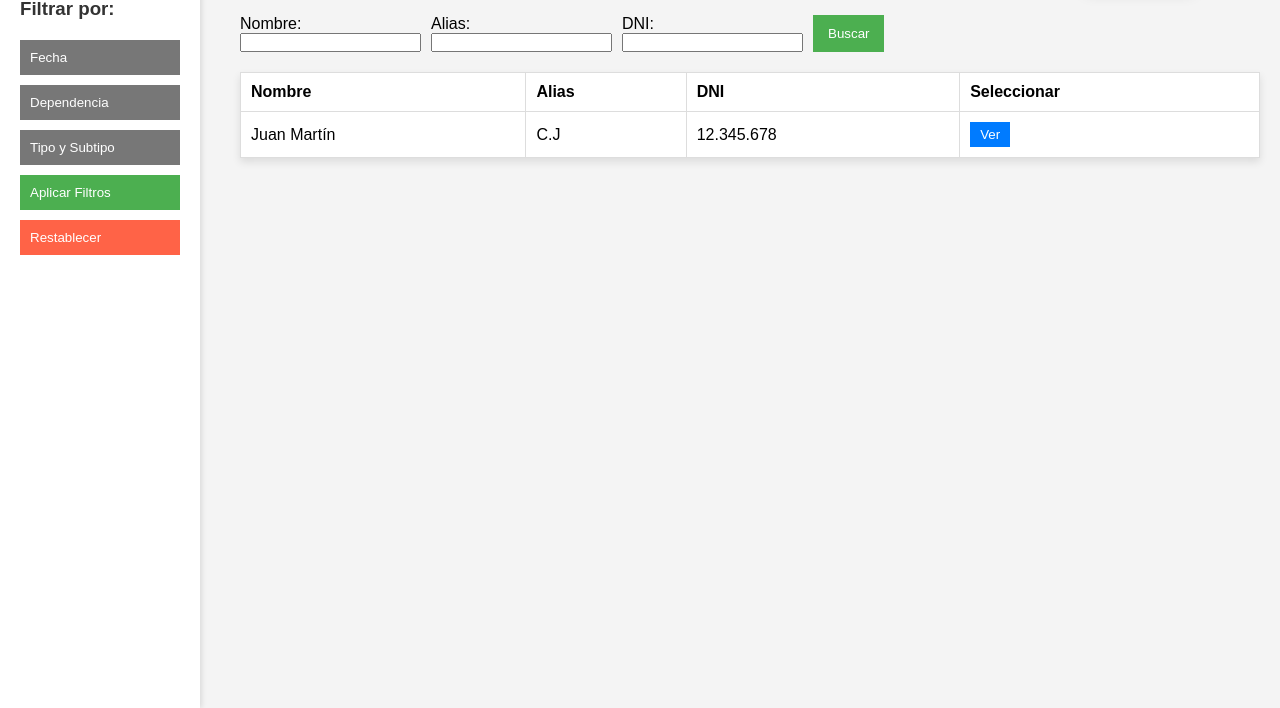
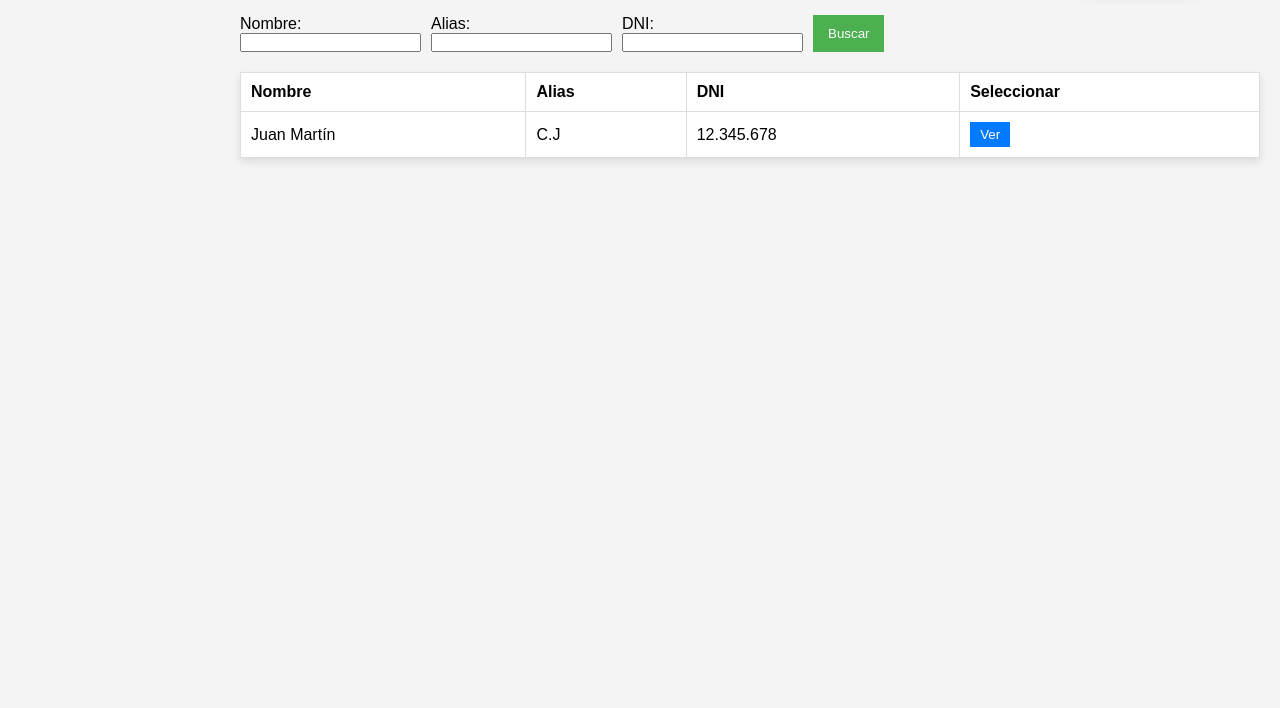
Before and after one commit to sofiaguer0/SAE911, a plain HTML site: page Frontend/historialdetenido.html in a window 1280 px wide. Shown: the part 92-800 px from the top of the page. Drawn offline with Linux system fonts and the light colour scheme.

Commit message:
Descripción clara de los cambios realizados

```diff
--- a/historialdetenido.html
+++ b/Frontend/historialdetenido.html
@@ -4,15 +4,15 @@
     <meta charset="UTF-8">
     <meta name="viewport" content="width=device-width, initial-scale=1.0">
     <title>Búsqueda de Individuos</title>
-    <link rel="stylesheet" href="historialdetenido.css">
+    <link rel="stylesheet" href="diseño/historialdetenido.css">
 </head>
 <body>
     <!-- Header -->
     <header class="header">
-        <div class="logo-container">
+<!--         <div class="logo-container">
             <img src="logo_catamarca.png" alt="Logo Catamarca" class="logo">
             <img src="logo_policia.png" alt="Logo Policía" class="logo">
-        </div>
+        </div> -->
         <nav class="nav">
             <a href="#inicio">INICIO</a>
             <a href="#reportes">REPORTES</a>
@@ -33,15 +33,6 @@
         </div>
     </header>
 
-    <!-- Sidebar -->
-    <aside class="sidebar">
-        <h3>Filtrar por:</h3>
-        <button class="filter-button">Fecha</button>
-        <button class="filter-button">Dependencia</button>
-        <button class="filter-button">Tipo y Subtipo</button>
-        <button class="apply-button">Aplicar Filtros</button>
-        <button class="reset-button">Restablecer</button>
-    </aside>
 
     <!-- Main Content -->
     <main class="content">
```
Also changed, not shown: Frontend/registropersona.html (+1 -1 lines), Frontend/diseño/historialdetenido.css (renamed from historialdetenido.css).
